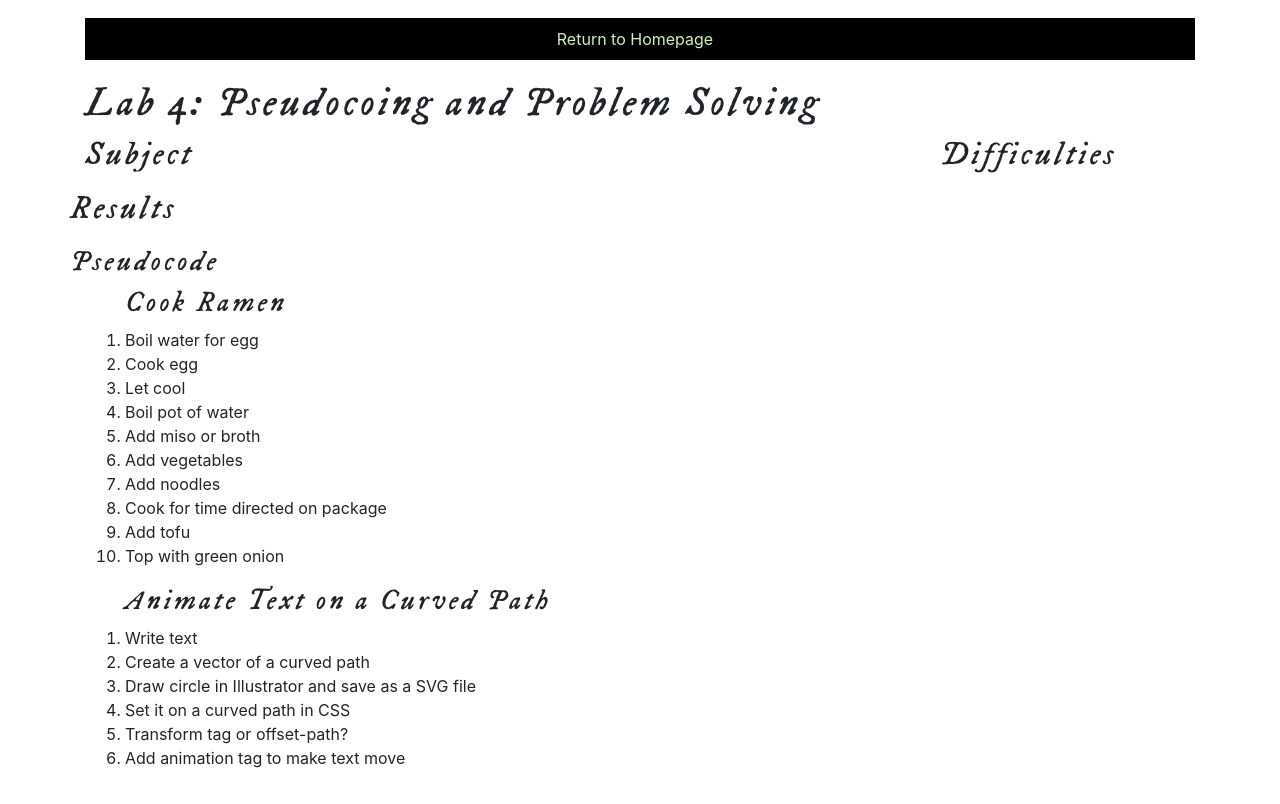
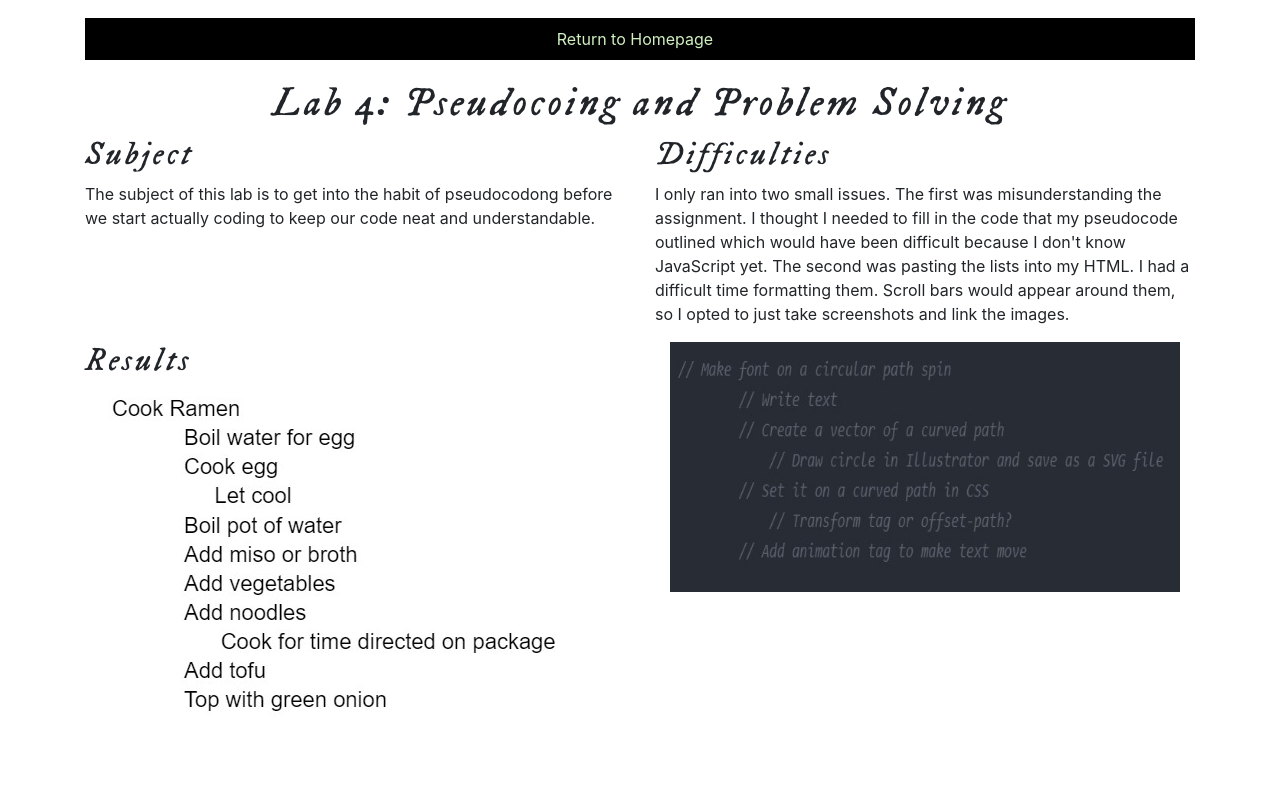
Before and after one commit to saraec/cst252, a plain HTML site: page lab4/index.html in a window 1280 px wide. Drawn offline with nearby package versions, Linux system fonts and the light colour scheme; a script that the page names is missing.

Commit message:
Finished Lab 4

```diff
--- a/lab4/css/lab.css
+++ b/lab4/css/lab.css
@@ -20,6 +20,10 @@ h1, h2 {
     font-size: 225%;
     letter-spacing: 3px;
     }
+
+h1 {
+  text-align: center;
+}
 
 h3 {
   font-family: 'IM Fell DW Pica', serif;
--- a/lab4/index.html
+++ b/lab4/index.html
@@ -36,47 +36,25 @@
 		<div class="row">
 			 <div class="col">
 				 <section><h2>Subject</h2>
-				 	<p class="summary"></p></section>
+				 	<p class="summary">The subject of this lab is to get into the habit of pseudocodong before we start actually coding to keep our code neat and understandable.</p></section>
 			</div>
-			<div class="col-sm-6">
-
-		 </div>
 			<div class="col">
 					<section><h2>Difficulties</h2>
-					 <p class="summary"></p></section>
+					 <p class="summary">I only ran into two small issues. The first was misunderstanding the assignment. I thought I needed to fill in the code that my pseudocode outlined which would have been difficult because I don't know JavaScript yet. The second was pasting the lists into my HTML. I had a difficult time formatting them. Scroll bars would appear around them, so I opted to just take screenshots and link the images.</p></section>
 				 </div>
 			</div>
 			<div class="row">
-				<section><h2>Results</h2>
-				 <p class="summary">
-					<h3>Pseudocode</h3>
-					 <div class="col">
-		 				 <ol class="summary">
-		 					 <h3>Cook Ramen</h3>
-		 							<li>Boil water for egg</li>
-		 							<li>Cook egg </li>
-		 							  <li>Let cool</li>
-		 							<li>Boil pot of water</li>
-		 							<li>Add miso or broth</li>
-		 							<li>Add vegetables</li>
-		 							<li>Add noodles</li>
-		 								<li>Cook for time directed on package</li>
-		 							<li>Add tofu</li>
-		 							<li>Top with green onion</li>
-		 					 </ol>
-						 </div>
-						 <div class="col">
-			 			 	 <ol class="summary">
-			 				 	<h3>Animate Text on a Curved Path</h3>
-	 								<li>Write text</li>
-	 								<li>Create a vector of a curved path</li>
-	 								   <li>Draw circle in Illustrator and save as a SVG file</li>
-	 								<li>Set it on a curved path in CSS</li>
-	 		               <li>Transform tag or offset-path?</li>
-	 								<li>Add animation tag to make text move</li>
-			 				  </ol>
-							</div>
-				 </p></section>
+					<div class="col-sm-6">
+						<section><h2>Results</h2>
+					 		<img src="img/ramen.jpg" alt="Ramen List">
+					</div>
+					<div class="col-sm-6">
+	 			 	 <img src="img/javascript.jpg" alt="Jaascript List">
+	 			 </div>
+		  </div>
+
+			</div>
+			 </section>
 			</div>
 	</div>
 </body>
--- a/lab4/js/lab.js
+++ b/lab4/js/lab.js
@@ -4,7 +4,7 @@
 // 2.7.2022.
 
 // Make font on a circular path spin
-        //Write text
+        // Write text
         // Create a vector of a curved path
             // Draw circle in Illustrator and save as a SVG file
         // Set it on a curved path in CSS
```
Also changed, not shown: lab4/img/javascript.jpg (added), lab4/img/ramen.jpg (added).
